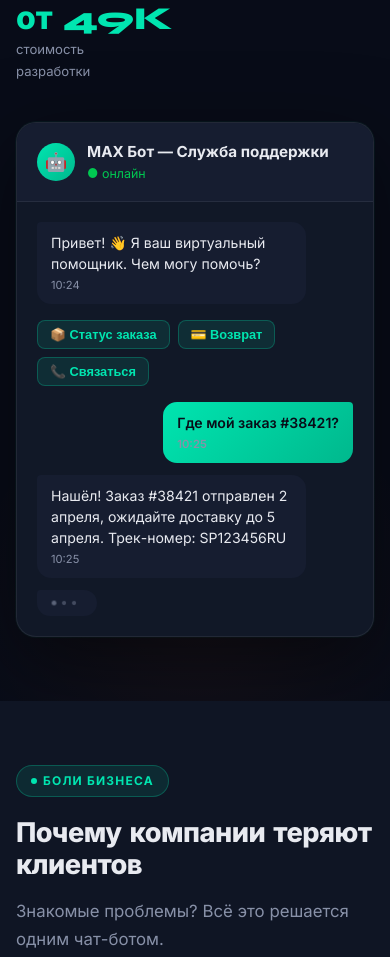
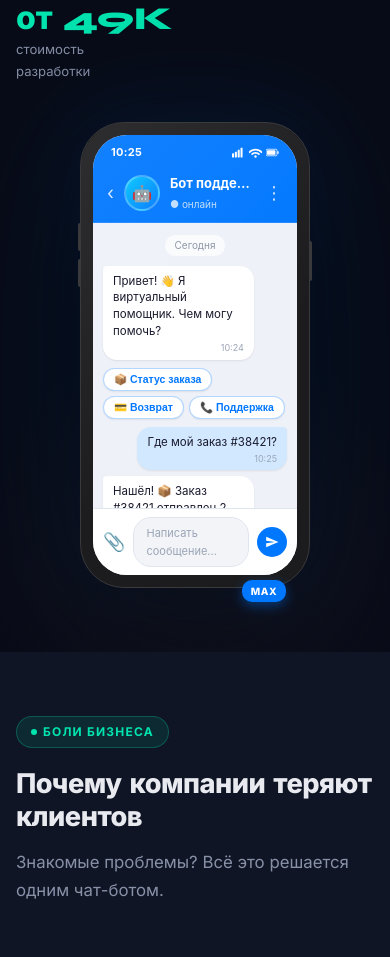
Before and after one commit to igordg777/tg-bot-to-max, a website: page index.html in a window 390 px wide. Shown: the part 818-1775 px from the top of the page. Drawn offline with Linux system fonts and the light colour scheme.

Commit message:
Replace hero chat mockup with MAX messenger phone screen mockup (BOT-18)
Removed site-styled chat widget from hero section and replaced with a
realistic phone frame containing the MAX messenger UI — blue #0077FF header,
bot avatar, chat bubbles, quick-reply buttons, typing indicator, and input
bar — matching the official MAX color scheme.

Co-Authored-By: Paperclip <noreply@paperclip.ing>

```diff
--- a/index.html
+++ b/index.html
@@ -299,105 +299,266 @@
       margin-top: 4px;
     }
 
-    /* ─── HERO VISUAL ─── */
+    /* ─── HERO VISUAL — PHONE MOCKUP ─── */
     .hero-visual {
       position: relative;
       animation: fadeInUp 0.7s 0.2s ease both;
+      display: flex;
+      justify-content: center;
     }
-    .chat-window {
-      background: var(--dark-card);
-      border: 1px solid var(--border);
-      border-radius: 20px;
-      padding: 0;
+    .phone-wrap {
+      position: relative;
+      filter: drop-shadow(0 32px 80px rgba(0,0,0,0.7)) drop-shadow(0 0 40px rgba(0,119,255,0.15));
+    }
+    /* Phone outer frame */
+    .phone-frame {
+      width: 270px;
+      background: #1C1C1E;
+      border-radius: 44px;
+      padding: 12px;
+      border: 1.5px solid #3a3a3c;
+      position: relative;
+    }
+    .phone-frame::before {
+      content: '';
+      position: absolute;
+      inset: 0;
+      border-radius: 44px;
+      background: linear-gradient(135deg, rgba(255,255,255,0.08) 0%, transparent 60%);
+      pointer-events: none;
+    }
+    /* Side buttons */
+    .phone-btn-vol {
+      position: absolute;
+      left: -3px;
+      top: 100px;
+      width: 3px;
+      height: 28px;
+      background: #3a3a3c;
+      border-radius: 2px 0 0 2px;
+    }
+    .phone-btn-vol + .phone-btn-vol { top: 136px; }
+    .phone-btn-power {
+      position: absolute;
+      right: -3px;
+      top: 118px;
+      width: 3px;
+      height: 40px;
+      background: #3a3a3c;
+      border-radius: 0 2px 2px 0;
+    }
+    /* Screen */
+    .phone-screen {
+      background: #F2F4F7;
+      border-radius: 34px;
       overflow: hidden;
-      box-shadow: 0 24px 80px rgba(0,0,0,0.5), 0 0 0 1px rgba(0,229,176,0.05);
+      display: flex;
+      flex-direction: column;
+      height: 520px;
+      font-family: -apple-system, 'Inter', sans-serif;
     }
-    .chat-header {
-      background: var(--dark-3);
-      padding: 16px 20px;
+    /* Status bar */
+    .phone-status {
+      background: #0077FF;
+      padding: 8px 18px 4px;
+      display: flex;
+      justify-content: space-between;
+      align-items: center;
+    }
+    .phone-status-time {
+      font-size: 11px;
+      font-weight: 700;
+      color: #fff;
+      letter-spacing: 0.3px;
+    }
+    .phone-status-icons {
+      display: flex;
+      gap: 4px;
+      align-items: center;
+    }
+    .phone-status-icons svg { width: 13px; height: 13px; fill: #fff; }
+    /* MAX header */
+    .max-header {
+      background: #0077FF;
+      padding: 8px 14px 10px;
       display: flex;
       align-items: center;
-      gap: 12px;
-      border-bottom: 1px solid var(--border);
+      gap: 10px;
+      border-bottom: 1px solid rgba(255,255,255,0.12);
     }
-    .chat-avatar {
-      width: 38px;
-      height: 38px;
+    .max-back {
+      color: rgba(255,255,255,0.85);
+      font-size: 18px;
+      line-height: 1;
+      cursor: pointer;
+    }
+    .max-avatar {
+      width: 36px;
+      height: 36px;
       border-radius: 50%;
-      background: linear-gradient(135deg, var(--teal), var(--teal-dim));
+      background: linear-gradient(135deg, #00C6FF, #0077FF);
       display: flex;
       align-items: center;
       justify-content: center;
+      font-size: 16px;
+      flex-shrink: 0;
+      border: 2px solid rgba(255,255,255,0.25);
+    }
+    .max-header-info { flex: 1; min-width: 0; }
+    .max-header-name {
+      font-size: 13px;
+      font-weight: 700;
+      color: #fff;
+      white-space: nowrap;
+      overflow: hidden;
+      text-overflow: ellipsis;
+    }
+    .max-header-status {
+      font-size: 10px;
+      color: rgba(255,255,255,0.75);
+      margin-top: 1px;
+    }
+    .max-header-more {
+      color: rgba(255,255,255,0.8);
+      font-size: 18px;
+    }
+    /* Chat body */
+    .max-chat {
+      flex: 1;
+      background: #EEF1F8;
+      padding: 10px 10px 6px;
+      display: flex;
+      flex-direction: column;
+      gap: 6px;
+      overflow: hidden;
+    }
+    .max-date-divider {
+      text-align: center;
+      font-size: 10px;
+      color: #8993A4;
+      background: rgba(255,255,255,0.7);
+      border-radius: 10px;
+      padding: 2px 10px;
+      align-self: center;
+      margin: 2px 0 4px;
+    }
+    .max-msg {
+      max-width: 82%;
+      padding: 7px 10px 5px;
+      border-radius: 14px;
+      font-size: 11.5px;
+      line-height: 1.45;
+      color: #1a1a2e;
+      position: relative;
+    }
+    .max-msg-in {
+      background: #fff;
+      align-self: flex-start;
+      border-radius: 4px 14px 14px 14px;
+      box-shadow: 0 1px 2px rgba(0,0,0,0.08);
+    }
+    .max-msg-out {
+      background: #D2E8FF;
+      align-self: flex-end;
+      border-radius: 14px 4px 14px 14px;
+      box-shadow: 0 1px 2px rgba(0,0,0,0.08);
+    }
+    .max-msg-time {
+      font-size: 9px;
+      color: #9BA5B7;
+      text-align: right;
+      margin-top: 2px;
+      display: block;
+    }
+    /* Quick reply buttons */
+    .max-btns {
+      display: flex;
+      flex-wrap: wrap;
+      gap: 5px;
+      padding: 2px 0;
+    }
+    .max-btn {
+      background: #fff;
+      color: #0077FF;
+      border: 1px solid rgba(0,119,255,0.3);
+      border-radius: 16px;
+      padding: 4px 10px;
+      font-size: 10.5px;
+      font-weight: 600;
+      cursor: pointer;
+      box-shadow: 0 1px 2px rgba(0,0,0,0.07);
+    }
+    /* Typing indicator */
+    .max-typing {
+      display: flex;
+      align-items: center;
+      gap: 3px;
+      background: #fff;
+      border-radius: 4px 14px 14px 14px;
+      padding: 8px 12px;
+      max-width: 52px;
+      box-shadow: 0 1px 2px rgba(0,0,0,0.08);
+    }
+    .max-dot {
+      width: 5px;
+      height: 5px;
+      border-radius: 50%;
+      background: #9BA5B7;
+      animation: blink 1.2s ease-in-out infinite;
+    }
+    .max-dot:nth-child(2) { animation-delay: 0.2s; }
+    .max-dot:nth-child(3) { animation-delay: 0.4s; }
+    @keyframes blink {
+      0%, 80%, 100% { transform: scale(0.7); opacity: 0.4; }
+      40% { transform: scale(1); opacity: 1; }
+    }
+    /* Input bar */
+    .max-input-bar {
+      background: #fff;
+      padding: 8px 10px;
+      display: flex;
+      align-items: center;
+      gap: 8px;
+      border-top: 1px solid #E0E4EF;
+    }
+    .max-input-attach {
+      color: #9BA5B7;
       font-size: 18px;
       flex-shrink: 0;
     }
-    .chat-name { font-weight: 700; font-size: 0.95rem; }
-    .chat-status { font-size: 0.78rem; color: #00C851; }
-    .chat-body {
-      padding: 20px;
-      display: flex;
-      flex-direction: column;
-      gap: 12px;
+    .max-input-field {
+      flex: 1;
+      background: #F2F4F7;
+      border-radius: 18px;
+      padding: 6px 12px;
+      font-size: 11px;
+      color: #9BA5B7;
+      border: 1px solid #E0E4EF;
     }
-    .msg {
-      max-width: 85%;
-      padding: 10px 14px;
-      border-radius: 14px;
-      font-size: 0.88rem;
-      line-height: 1.5;
-      animation: msgIn 0.4s ease both;
-    }
-    .msg-bot {
-      background: var(--dark-3);
-      border-radius: 4px 14px 14px 14px;
-    }
-    .msg-user {
-      background: linear-gradient(135deg, var(--teal), var(--teal-dim));
-      color: var(--dark);
-      align-self: flex-end;
-      border-radius: 14px 4px 14px 14px;
-      font-weight: 600;
-    }
-    .msg-time { font-size: 0.7rem; color: var(--text-muted); margin-top: 3px; display: block; }
-    .chat-btns {
-      display: flex;
-      gap: 8px;
-      flex-wrap: wrap;
-      padding: 4px 0;
-    }
-    .chat-btn {
-      background: rgba(0,229,176,0.1);
-      color: var(--teal);
-      border: 1px solid rgba(0,229,176,0.25);
-      border-radius: 8px;
-      padding: 6px 12px;
-      font-size: 0.8rem;
-      font-weight: 600;
-      cursor: pointer;
-      transition: background 0.2s;
-    }
-    .chat-btn:hover { background: rgba(0,229,176,0.2); }
-    .typing {
+    .max-input-send {
+      width: 30px;
+      height: 30px;
+      border-radius: 50%;
+      background: #0077FF;
       display: flex;
       align-items: center;
-      gap: 4px;
-      padding: 10px 14px;
-      background: var(--dark-3);
-      border-radius: 4px 14px 14px 14px;
-      max-width: 60px;
+      justify-content: center;
+      flex-shrink: 0;
     }
-    .dot {
-      width: 6px;
-      height: 6px;
-      border-radius: 50%;
-      background: var(--text-muted);
-      animation: blink 1.2s ease-in-out infinite;
-    }
-    .dot:nth-child(2) { animation-delay: 0.2s; }
-    .dot:nth-child(3) { animation-delay: 0.4s; }
-    @keyframes blink {
-      0%, 80%, 100% { transform: scale(0.7); opacity: 0.4; }
-      40% { transform: scale(1); opacity: 1; }
+    .max-input-send svg { width: 14px; height: 14px; fill: #fff; }
+    /* MAX logo badge */
+    .max-logo-badge {
+      position: absolute;
+      bottom: -14px;
+      right: 24px;
+      background: #0077FF;
+      color: #fff;
+      font-size: 10px;
+      font-weight: 800;
+      padding: 3px 9px;
+      border-radius: 10px;
+      letter-spacing: 0.5px;
+      box-shadow: 0 4px 12px rgba(0,119,255,0.4);
     }
 
     /* ─── PAIN POINTS ─── */
@@ -934,6 +1095,8 @@
       .steps { grid-template-columns: 1fr; }
       .cta-box { padding: 48px 24px; }
       .hero-stats { gap: 20px; }
+      .phone-frame { width: 230px; }
+      .phone-screen { height: 440px; }
     }
   </style>
 </head>
@@ -986,38 +1149,72 @@
       </div>
     </div>
     <div class="hero-visual">
-      <div class="chat-window">
-        <div class="chat-header">
-          <div class="chat-avatar">🤖</div>
-          <div>
-            <div class="chat-name">MAX Бот — Служба поддержки</div>
-            <div class="chat-status">● онлайн</div>
+      <div class="phone-wrap">
+        <div class="phone-frame">
+          <!-- Side buttons -->
+          <div class="phone-btn-vol"></div>
+          <div class="phone-btn-vol"></div>
+          <div class="phone-btn-power"></div>
+          <div class="phone-screen">
+            <!-- Status bar -->
+            <div class="phone-status">
+              <span class="phone-status-time">10:25</span>
+              <div class="phone-status-icons">
+                <!-- Signal -->
+                <svg viewBox="0 0 16 12"><rect x="0" y="7" width="2.5" height="5" rx="0.5"/><rect x="3.5" y="5" width="2.5" height="7" rx="0.5"/><rect x="7" y="2.5" width="2.5" height="9.5" rx="0.5"/><rect x="10.5" y="0" width="2.5" height="12" rx="0.5"/></svg>
+                <!-- WiFi -->
+                <svg viewBox="0 0 16 12"><path d="M8 9.5a1.5 1.5 0 1 1 0 3 1.5 1.5 0 0 1 0-3zM8 5.5C10.2 5.5 12.2 6.4 13.6 7.9l-1.4 1.4C11.2 8.2 9.7 7.5 8 7.5s-3.2.7-4.2 1.8L2.4 7.9C3.8 6.4 5.8 5.5 8 5.5zM8 1.5C11.5 1.5 14.6 3 16.8 5.4L15.3 6.9C13.5 4.9 10.9 3.5 8 3.5S2.5 4.9.7 6.9L-.8 5.4C1.4 3 4.5 1.5 8 1.5z"/></svg>
+                <!-- Battery -->
+                <svg viewBox="0 0 20 12"><rect x="0" y="1" width="17" height="10" rx="2" stroke="#fff" stroke-width="1.2" fill="none"/><rect x="17.5" y="4" width="2" height="4" rx="1"/><rect x="1.5" y="2.5" width="13" height="7" rx="1"/></svg>
               </div>
             </div>
-        <div class="chat-body">
-          <div class="msg msg-bot">
-            Привет! 👋 Я ваш виртуальный помощник. Чем могу помочь?
-            <span class="msg-time">10:24</span>
+            <!-- MAX App Header -->
+            <div class="max-header">
+              <div class="max-back">‹</div>
+              <div class="max-avatar">🤖</div>
+              <div class="max-header-info">
+                <div class="max-header-name">Бот поддержки MAX</div>
+                <div class="max-header-status">● онлайн</div>
               </div>
-          <div class="chat-btns">
-            <button class="chat-btn">📦 Статус заказа</button>
-            <button class="chat-btn">💳 Возврат</button>
-            <button class="chat-btn">📞 Связаться</button>
+              <div class="max-header-more">⋮</div>
             </div>
-          <div class="msg msg-user">
+            <!-- Chat area -->
+            <div class="max-chat">
+              <div class="max-date-divider">Сегодня</div>
+              <div class="max-msg max-msg-in">
+                Привет! 👋 Я виртуальный помощник. Чем могу помочь?
+                <span class="max-msg-time">10:24</span>
+              </div>
+              <div class="max-btns">
+                <button class="max-btn">📦 Статус заказа</button>
+                <button class="max-btn">💳 Возврат</button>
+                <button class="max-btn">📞 Поддержка</button>
+              </div>
+              <div class="max-msg max-msg-out">
                 Где мой заказ #38421?
-            <span class="msg-time">10:25</span>
+                <span class="max-msg-time">10:25</span>
               </div>
-          <div class="msg msg-bot">
-            Нашёл! Заказ #38421 отправлен 2 апреля, ожидайте доставку до 5 апреля. Трек-номер: SP123456RU
-            <span class="msg-time">10:25</span>
+              <div class="max-msg max-msg-in">
+                Нашёл! 📦 Заказ #38421 отправлен 2 апреля. Ожидайте доставку до 5 апреля.<br/>Трек: SP123456RU
+                <span class="max-msg-time">10:25</span>
               </div>
-          <div class="typing">
-            <span class="dot"></span>
-            <span class="dot"></span>
-            <span class="dot"></span>
+              <div class="max-typing">
+                <span class="max-dot"></span>
+                <span class="max-dot"></span>
+                <span class="max-dot"></span>
               </div>
             </div>
+            <!-- Input bar -->
+            <div class="max-input-bar">
+              <div class="max-input-attach">📎</div>
+              <div class="max-input-field">Написать сообщение...</div>
+              <div class="max-input-send">
+                <svg viewBox="0 0 24 24"><path d="M2 21l21-9L2 3v7l15 2-15 2z"/></svg>
+              </div>
+            </div>
+          </div>
+        </div>
+        <div class="max-logo-badge">MAX</div>
       </div>
     </div>
   </div>
```
Lines whose indentation alone changed are shown as unchanged.
